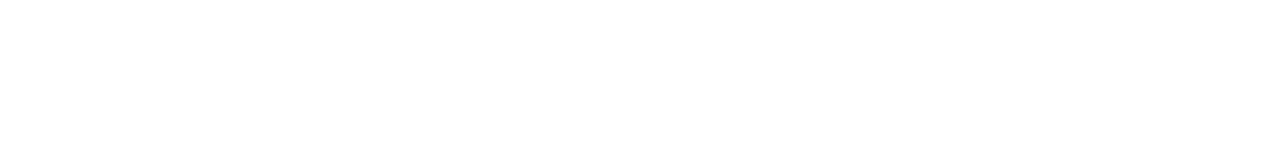
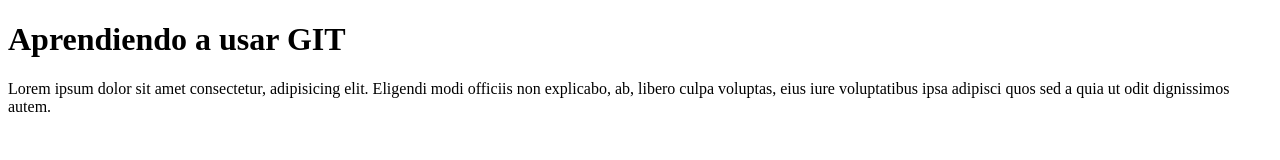
Before and after one commit to BenjaminDestefanis/ASD, a plain HTML site: page index.html in a window 1280 px wide. Drawn offline with Linux system fonts and the light colour scheme.

Commit message:
Segunda actualizacion

```diff
--- a/index.html
+++ b/index.html
@@ -8,5 +8,10 @@
 </head>
 <body>
 
+
+    <h1>Aprendiendo a usar GIT</h1>
+
+    <p>Lorem ipsum dolor sit amet consectetur, adipisicing elit. Eligendi modi officiis non explicabo, ab, libero culpa voluptas, eius iure voluptatibus ipsa adipisci quos sed a quia ut odit dignissimos autem.</p>
+
 </body>
 </html>
```
